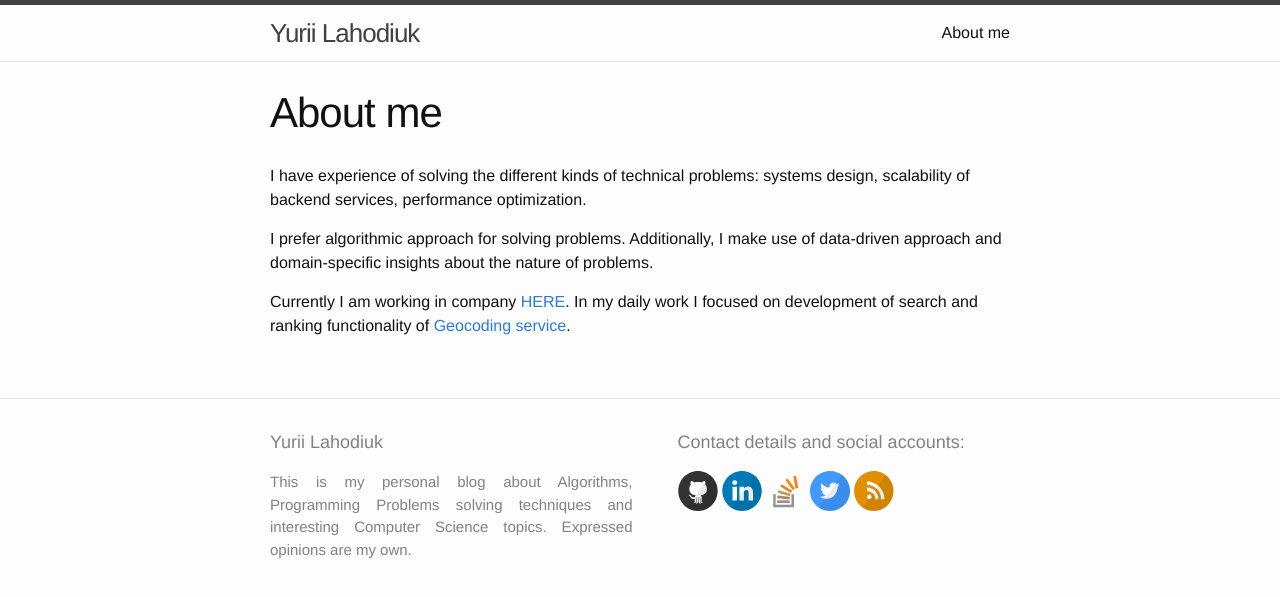
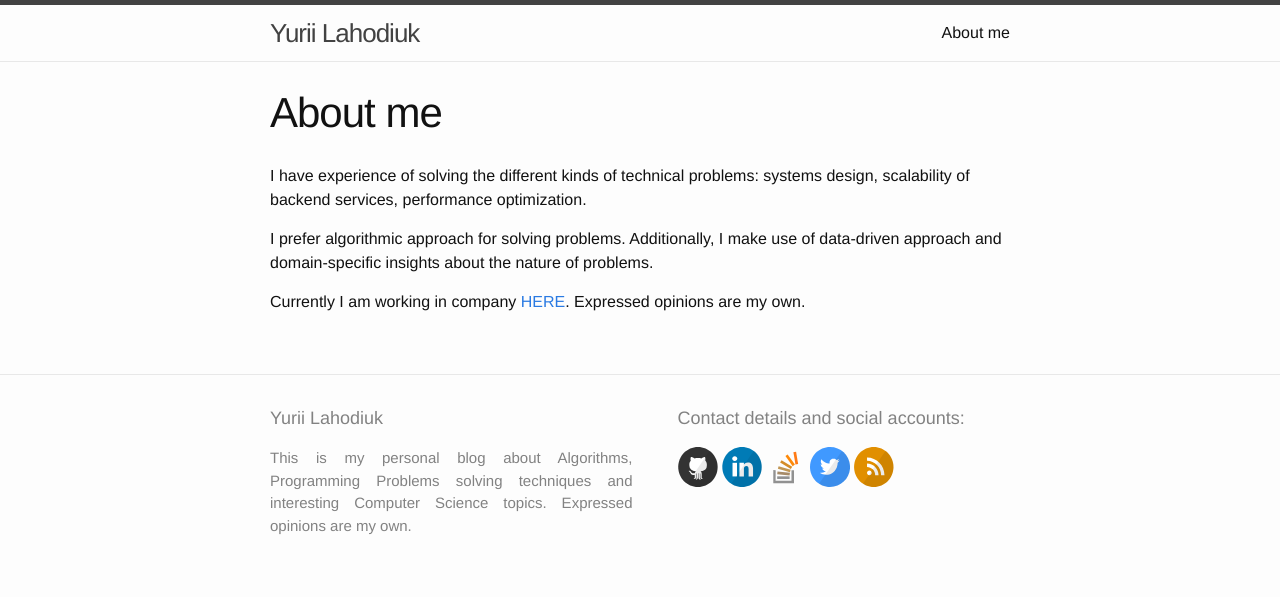
Before and after one commit to lagodiuk/lagodiuk.github.io, a Jekyll site: the page built from about.md, in a window 1280 px wide. Shown: the top 597 px of the page. Built offline with Jekyll 4.4.1, drawn with Linux system fonts in a browser that asks for light colours; Markdown is read by kramdown in place of the engine named in the settings.

Commit message:
Updated about

```diff
--- a/about.md
+++ b/about.md
@@ -9,5 +9,4 @@ I have experience of solving the different kinds of technical problems: systems
 I prefer algorithmic approach for solving problems. Additionally, I make use of data-driven approach and domain-specific insights about the nature of problems.
 
 Currently I am working in company [HERE](https://company.here.com/here/).
-In my daily work I focused on development of search and ranking functionality of [Geocoding
-service](https://developer.here.com/rest-apis/documentation/geocoder).
+Expressed opinions are my own.
```
